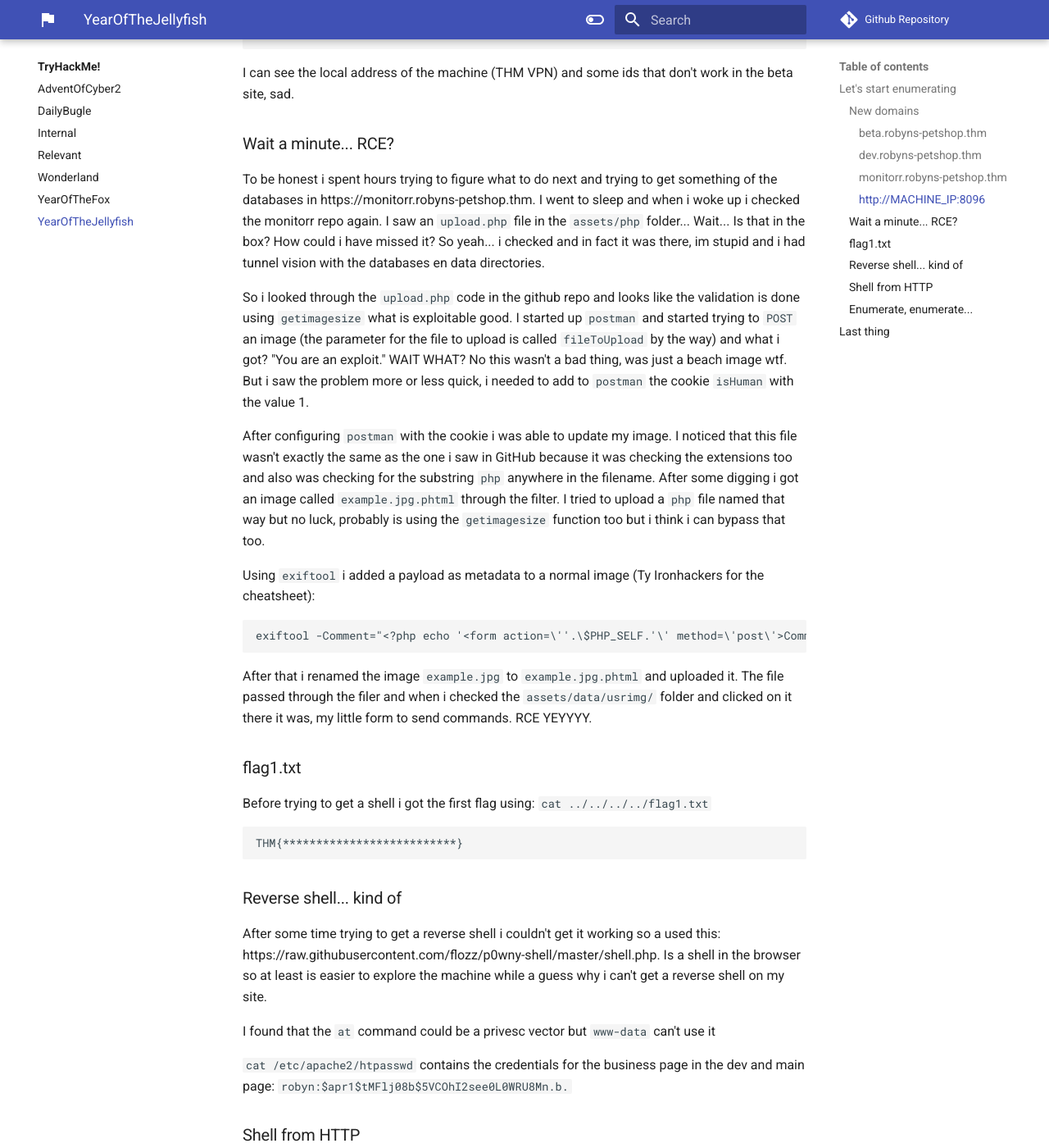
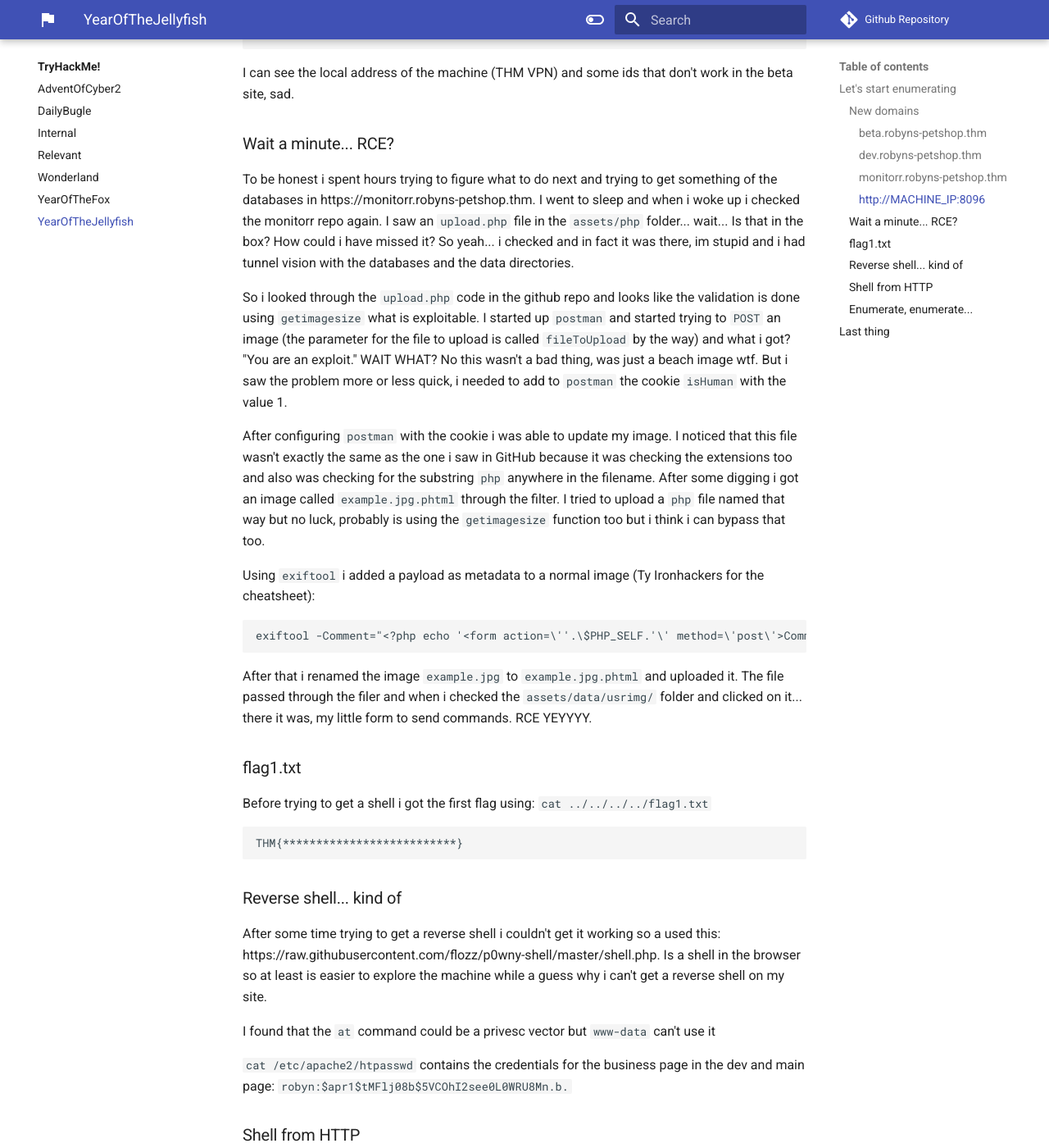
Before and after one commit to anthares101/write-ups-page, an MkDocs documentation site: the page built from docs/TryHackMe!/YearOfTheJellyfish.md, in a window 1280 px wide and 1400 px high, scrolled down 7242 px. Shown: the whole window at 82% size. Built offline with MkDocs 1.6.1 and Material for MkDocs 9.7.7, drawn with Linux system fonts in a browser that asks for light colours; comment, search, counter and statistics services are not loaded; some of the changed text lies outside the part shown.

Commit message:
Update welcome page and fix typos in YearOfTheJellyfish write up

````diff
--- a/docs/TryHackMe!/YearOfTheJellyfish.md
+++ b/docs/TryHackMe!/YearOfTheJellyfish.md
@@ -360,9 +360,9 @@
 
 ### Wait a minute... RCE?
 
-To be honest i spent hours trying to figure what to do next and trying to get something of the databases in  https://monitorr.robyns-petshop.thm. I went to sleep and when i woke up i checked the monitorr repo again. I saw an `upload.php` file in the `assets/php` folder... Wait... Is that in the box? How could i have missed it? So yeah... i checked and in fact it was there, im stupid and i had tunnel vision with the databases en data directories.
+To be honest i spent hours trying to figure what to do next and trying to get something of the databases in  https://monitorr.robyns-petshop.thm. I went to sleep and when i woke up i checked the monitorr repo again. I saw an `upload.php` file in the `assets/php` folder... wait... Is that in the box? How could i have missed it? So yeah... i checked and in fact it was there, im stupid and i had tunnel vision with the databases and the data directories.
 
-So i looked through the `upload.php` code in the github repo and looks like the validation is done using `getimagesize` what is exploitable good. I started up `postman` and started trying to `POST` an image (the parameter for the file to upload is called `fileToUpload` by the way) and what i got? "You are an exploit." WAIT WHAT? No this wasn't a bad thing, was just a beach image wtf. But i saw the problem more or less quick, i needed to add to `postman` the cookie `isHuman` with the value 1.
+So i looked through the `upload.php` code in the github repo and looks like the validation is done using `getimagesize` what is exploitable. I started up `postman` and started trying to `POST` an image (the parameter for the file to upload is called `fileToUpload` by the way) and what i got? "You are an exploit." WAIT WHAT? No this wasn't a bad thing, was just a beach image wtf. But i saw the problem more or less quick, i needed to add to `postman` the cookie `isHuman` with the value 1.
 
 After configuring `postman` with the cookie i was able to update my image. I noticed that this file wasn't exactly the same as the one i saw in GitHub because it was checking the extensions too and also was checking for the substring `php` anywhere in the filename. After some digging i got an image called `example.jpg.phtml` through the filter. I tried to upload a `php` file named that way but no luck, probably is using the `getimagesize` function too but i think i can bypass that too.
 
@@ -370,7 +370,7 @@
 ```
 exiftool -Comment="<?php echo '<form action=\''.\$PHP_SELF.'\' method=\'post\'>Command:<input type=\'text\' name=\'cmd\'><input type=\'submit\'></form>'; if(\$_POST){system(\$_POST['cmd']);} __halt_compiler();" example.jpg
 ```
-After that i renamed the image `example.jpg` to `example.jpg.phtml` and uploaded it. The file passed through the filer and when i checked the `assets/data/usrimg/` folder and clicked on it there it was, my little form to send commands. RCE YEYYYY.
+After that i renamed the image `example.jpg` to `example.jpg.phtml` and uploaded it. The file passed through the filer and when i checked the `assets/data/usrimg/` folder and clicked on it... there it was, my little form to send commands. RCE YEYYYY.
 
 ### flag1.txt
 
````
Also changed, not shown: other parts of docs/TryHackMe!/YearOfTheJellyfish.md (+4 -4 lines), docs/index.md (+1 -1 lines).
